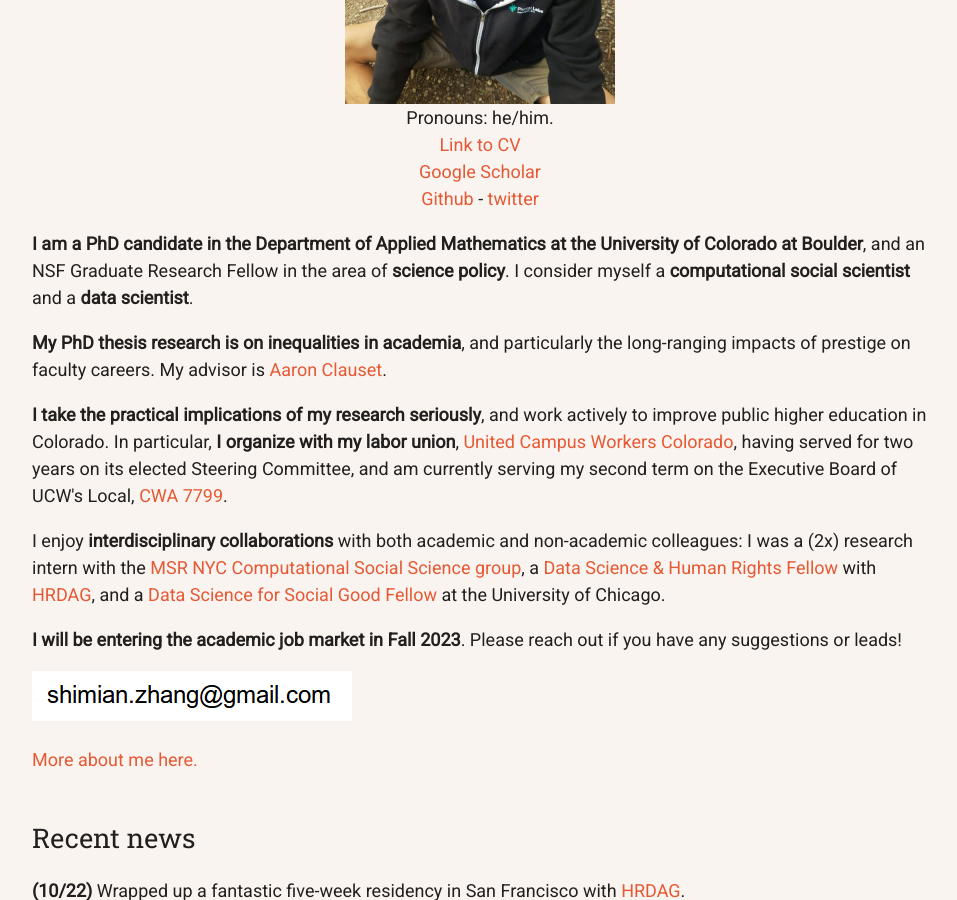
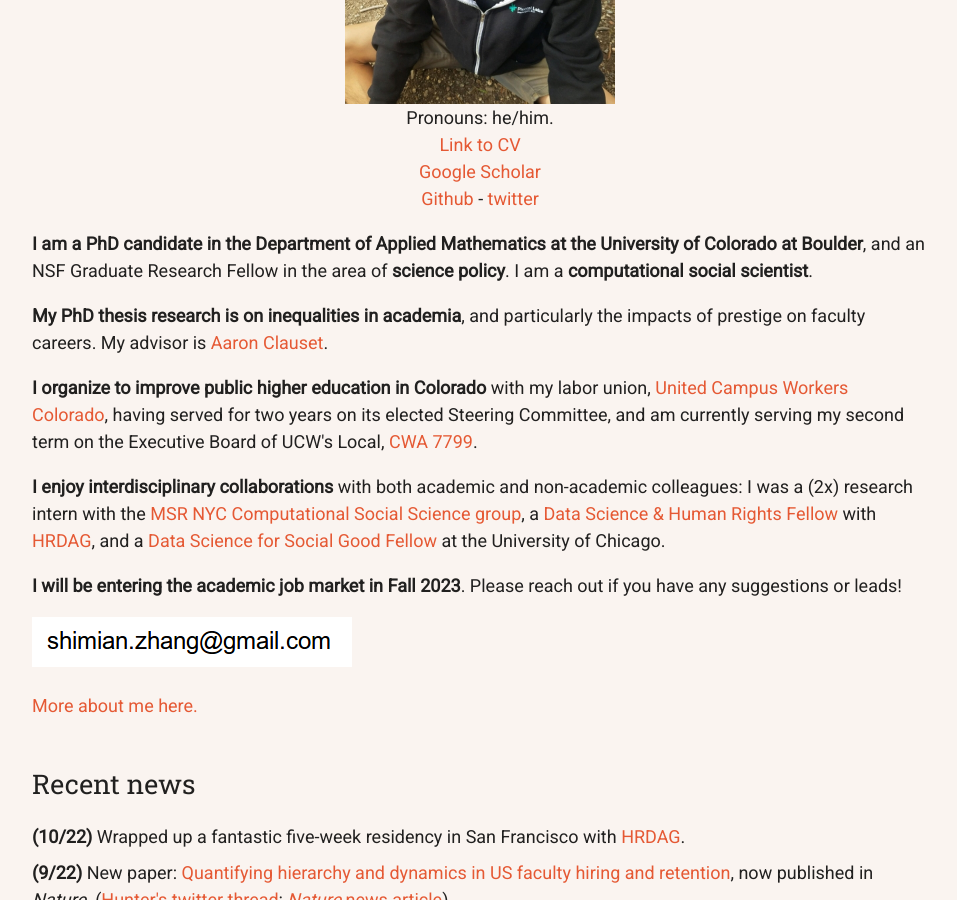
Before and after one commit to samzhang111/samzhang111.github.io, a Jekyll site: the page built from index.html, in a window 1280 px wide and 900 px high, scrolled down 353 px. Shown: the whole window, without its empty margins (160-1117 px from the left). Built offline with Jekyll 4.4.1, drawn with Linux system fonts in a browser that asks for light colours; nearby versions of some CDN libraries.

Commit message:
succincter index

```diff
--- a/index.html
+++ b/index.html
@@ -9,17 +9,17 @@
 <div class="intro">
     <p>
     <b>I am a PhD candidate in the Department of Applied Mathematics at the University of Colorado at Boulder</b>, and an NSF Graduate Research Fellow in the area of <b>science policy</b>.
-    I consider myself a <b>computational social scientist</b> and a <b>data scientist</b>.
+    I am a <b>computational social scientist</b>.
 
     <p>
-    <b>My PhD thesis research is on inequalities in academia</b>, and particularly the long-ranging impacts of prestige on faculty careers.
+    <b>My PhD thesis research is on inequalities in academia</b>, and particularly the impacts of prestige on faculty careers.
     My advisor is <a href="https://aaronclauset.github.io/" target="_blank">Aaron Clauset</a>.
 
     <p>
-    <b>I take the practical implications of my research seriously</b>, and work actively to improve public higher education in Colorado. In particular, <b>I organize with my labor union</b>, <a href="https://ucwcolorado.org" target="_blank">United Campus Workers Colorado</a>, having served for two years on its elected Steering Committee, and am currently serving my second term on the Executive Board of UCW's Local, <a href="https://cwa7799.org" target="_blank">CWA 7799</a>.
+    <b>I organize to improve public higher education in Colorado</b> with my labor union, <a href="https://ucwcolorado.org" target="_blank">United Campus Workers Colorado</a>, having served for two years on its elected Steering Committee, and am currently serving my second term on the Executive Board of UCW's Local, <a href="https://cwa7799.org" target="_blank">CWA 7799</a>.
 
     <p>
-    I enjoy <b>interdisciplinary collaborations</b> with both academic and non-academic colleagues: I was a (2x) research intern with the <a href="https://www.microsoft.com/en-us/research/theme/computational-social-science/" target="_blank">MSR NYC Computational Social Science group</a>,
+    <b>I enjoy interdisciplinary collaborations</b> with both academic and non-academic colleagues: I was a (2x) research intern with the <a href="https://www.microsoft.com/en-us/research/theme/computational-social-science/" target="_blank">MSR NYC Computational Social Science group</a>,
     a <a href="https://hrdag.org/people/sam-zhang/" target="_blank">Data Science & Human Rights Fellow</a> with <a href="https://hrdag.org" target="_blank">HRDAG</a>, and a <a href="https://dssgfellowship.org/" target="_blank">Data Science for Social Good Fellow</a> at the University of Chicago.
 
     <p>
```
